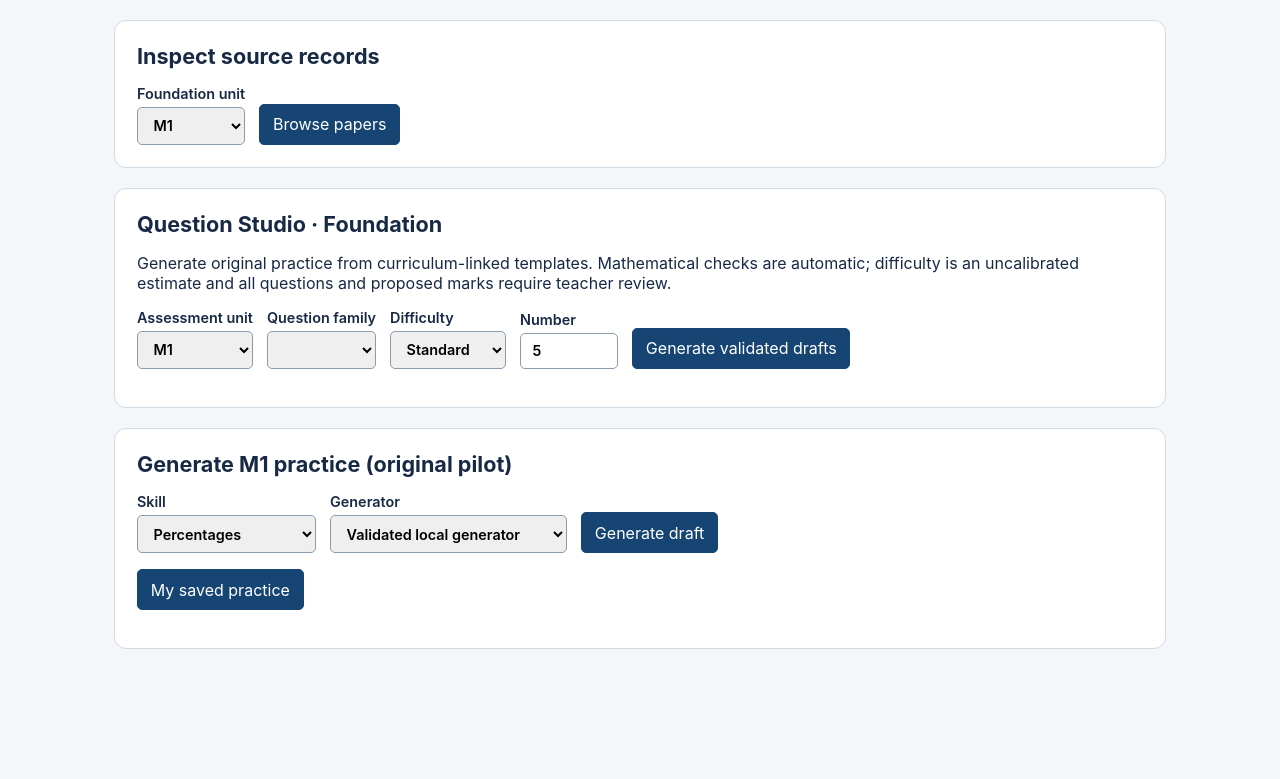
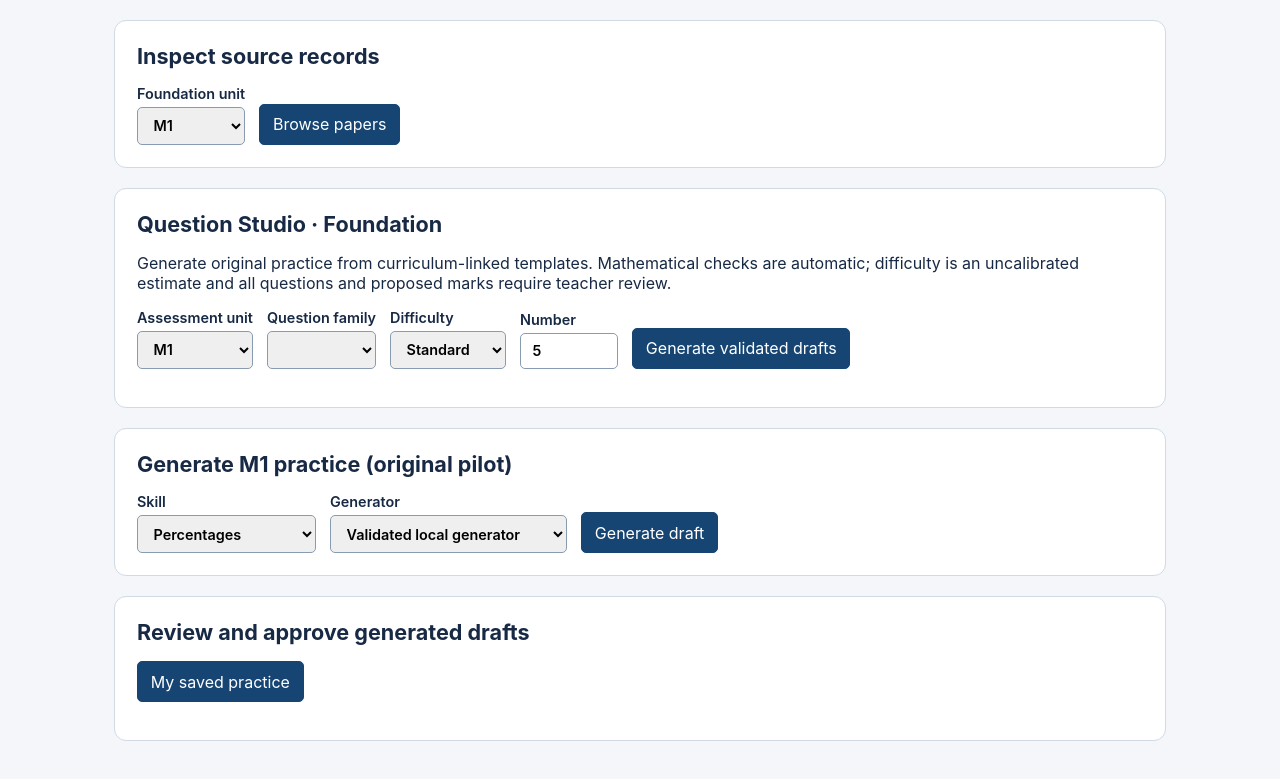
Before and after one commit to ckelly7078-dev/teachers-only, a plain HTML site: page foundation/web/index.html in a window 1280 px wide. Shown: the part 756-1535 px from the top of the page. Before the commit the page ends 1443 px from the top, so only its background shows below. Drawn offline with Linux system fonts and the light colour scheme; no server answers.

Commit message:
Refine studio review flow and add persistence/ownership regression test

```diff
--- a/foundation/web/index.html
+++ b/foundation/web/index.html
@@ -17,5 +17,6 @@
 <label>Number<input type="number" name="count" min="1" max="10" value="5" required></label>
 <button>Generate validated drafts</button></form><p id="studio-evidence"></p><div id="studio-results"></div></section>
 <section><h2>Generate M1 practice (original pilot)</h2><form id="generate"><label>Skill<select name="skill"><option value="percentage">Percentages</option><option value="metric">Metric conversions</option><option value="finance">Personal finance</option></select></label>
-<label>Generator<select name="mode"><option value="local">Validated local generator</option><option disabled id="model" value="model">Model-assisted parameters</option></select></label><button>Generate draft</button></form><div id="draft"></div><p><button id="history" type="button">My saved practice</button></p><div id="drafts"></div></section>
+<label>Generator<select name="mode"><option value="local">Validated local generator</option><option disabled id="model" value="model">Model-assisted parameters</option></select></label><button>Generate draft</button></form></section>
+<section><h2>Review and approve generated drafts</h2><div id="draft"></div><p><button id="history" type="button">My saved practice</button></p><div id="drafts"></div></section>
 </main></body></html>
```
